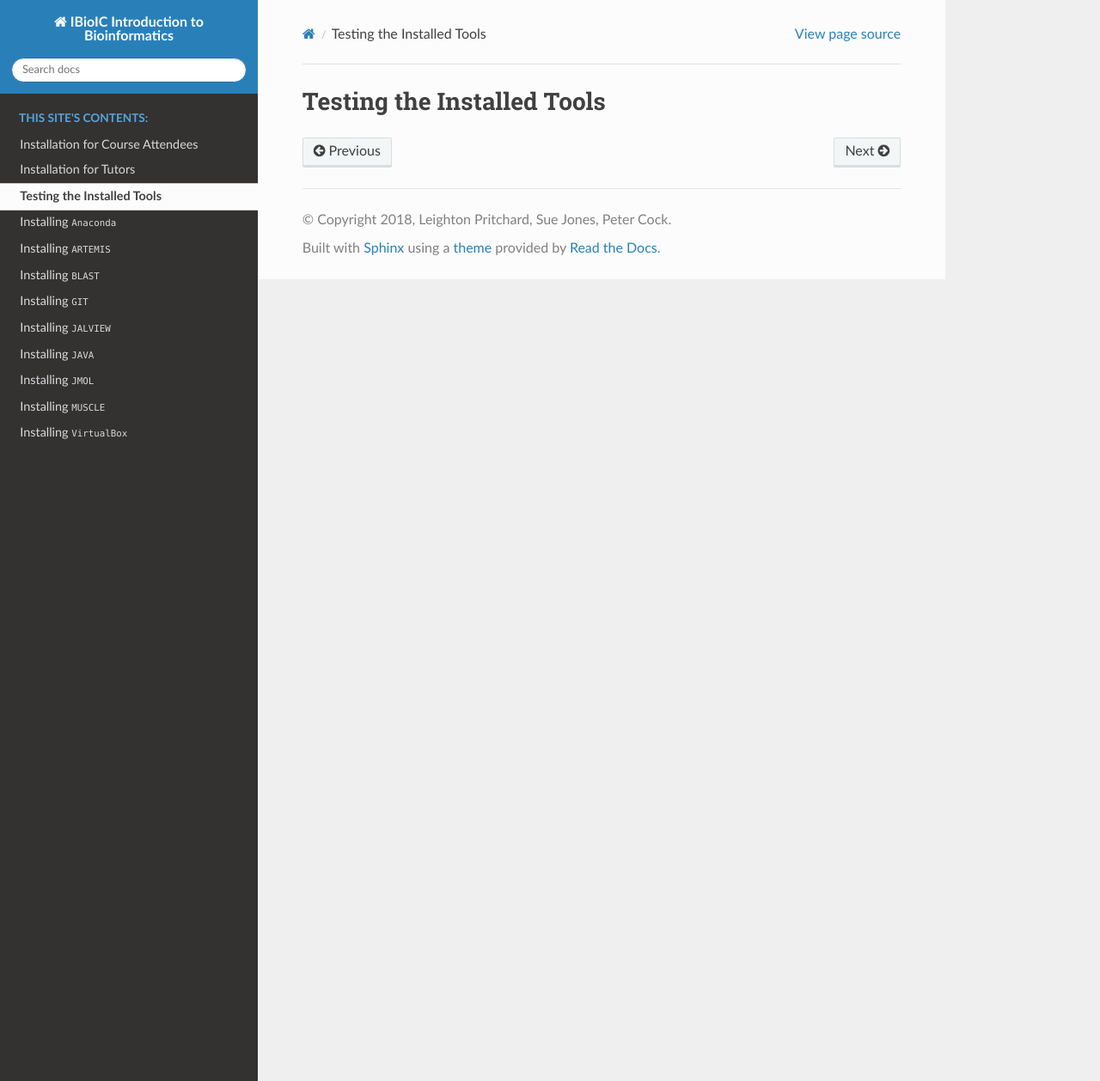
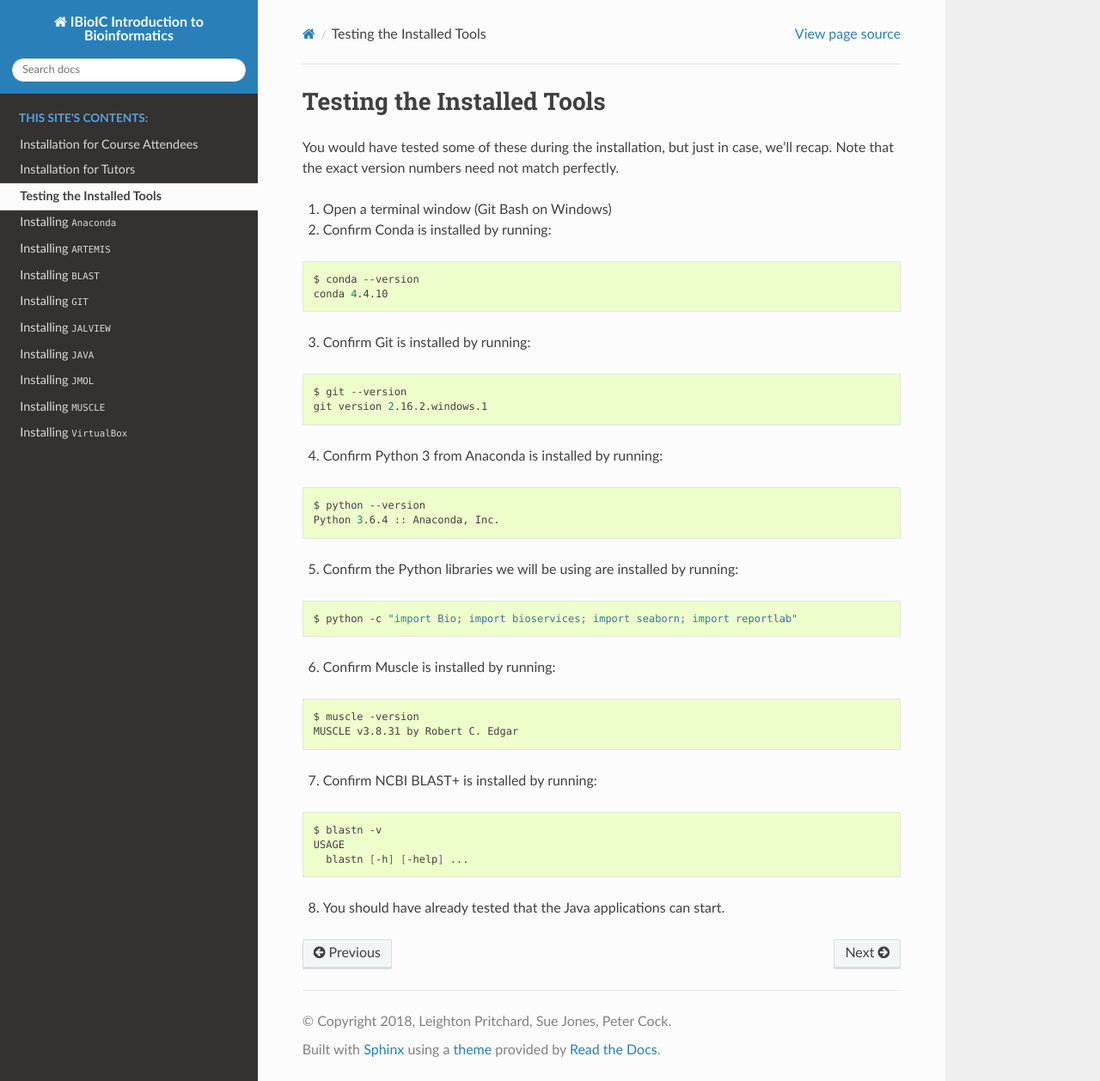
Before and after one commit to widdowquinn/2018-03-06-ibioic, a Sphinx documentation site: the page built from docs/testing_installation.rst, in a window 1280 px wide and 1258 px high. Shown: the whole window at 86% size. Built offline with Sphinx 7.4.7 and the Read the Docs theme 2.0.0, drawn with Linux system fonts in a browser that asks for light colours.

Commit message:
Basic testing instructions
Version numbers shown are from Windows 7 example.

```diff
--- a/docs/testing_installation.rst
+++ b/docs/testing_installation.rst
@@ -3,3 +3,51 @@
 ***************************
 Testing the Installed Tools
 ***************************
+
+You would have tested some of these during the installation, but just in case, we'll recap. Note that the exact version numbers need not match perfectly.
+
+1. Open a terminal window (Git Bash on Windows)
+2. Confirm Conda is installed by running:
+
+.. code-block:: bash
+
+    $ conda --version
+    conda 4.4.10
+
+3. Confirm Git is installed by running:
+
+.. code-block:: bash
+
+    $ git --version
+    git version 2.16.2.windows.1
+
+4. Confirm Python 3 from Anaconda is installed by running:
+
+.. code-block:: bash
+
+    $ python --version
+    Python 3.6.4 :: Anaconda, Inc.
+
+5. Confirm the Python libraries we will be using are installed by running:
+
+.. code-block:: bash
+
+    $ python -c "import Bio; import bioservices; import seaborn; import reportlab"
+
+
+6. Confirm Muscle is installed by running:
+
+.. code-block:: bash
+
+    $ muscle -version
+    MUSCLE v3.8.31 by Robert C. Edgar
+
+7. Confirm NCBI BLAST+ is installed by running:
+
+.. code-block:: bash
+
+    $ blastn -v
+    USAGE
+      blastn [-h] [-help] ...
+
+8. You should have already tested that the Java applications can start.
```
